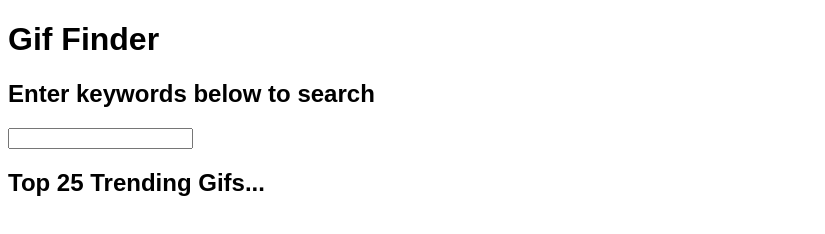
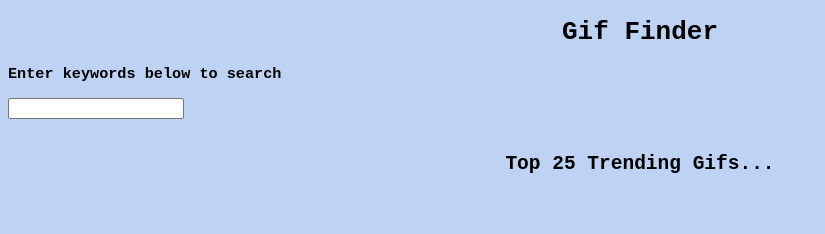
Before and after one commit to staceynapier/GiphyAPIPractice, a website: page index.html in a window 1280 px wide. Shown: the whole page, without its empty margins (0-825 px from the left). Drawn offline with Linux system fonts and the light colour scheme; no server answers.

Commit message:
updated css

```diff
--- a/index.html
+++ b/index.html
@@ -7,8 +7,9 @@
 </head>
 <body>
   <h1>Gif Finder</h1>
-    <h2>Enter keywords below to search</h2>
+    <h3 class="header" >Enter keywords below to search</h2>
     <input type="search" name="Enter keywords" id="input" onsearch= "makeSearchRequest(searchComplete)">
+      <br><br>
       <section id="search-data">
       </section>
     <h2>Top 25 Trending Gifs...</h2>
--- a/public/index.js
+++ b/public/index.js
@@ -56,14 +56,14 @@ var createSearchList = function(gif) {
   var newSection = document.querySelector('#search-data');
   console.log(newSection);
   searchImg = newSection.appendChild(document.createElement('a'));
-  searchImg.outerHTML = '<a href="'+ gif.url +'" target="_blank"><img class="gifs" src="'+ gif.images.fixed_height.webp +'" alt="'+gif.slug+'"></a>'
+  searchImg.outerHTML = '<a href="'+ gif.url +'" target="_blank"><img class="gifs" src="'+ gif.images.fixed_height.webp +'" alt="'+gif.slug+'"></a><br><br>'
   console.log(searchImg.outerHTML);
 }
 
 var createList = function(gif) {
   var section = document.querySelector('#gif-list');
   img = section.appendChild(document.createElement('a'));
-  img.outerHTML = '<a href="'+ gif.url +'" target="_blank"><img class="gifs" src="'+ gif.images.fixed_height.webp +'" alt="'+gif.slug+'"></a>'
+  img.outerHTML = '<a href="'+ gif.url +'" target="_blank"><img class="gifs" src="'+ gif.images.fixed_height.webp +'" alt="'+gif.slug+'"></a><br><br>'
   console.log(img.outerHTML);
 }
 
--- a/public/style.css
+++ b/public/style.css
@@ -1,5 +1,17 @@
-h1, h2 {
-  font-family:sans-serif;
+h1, h2, input {
+  font-family: monospace;
+  text-align: center;
+  align-content: center;
+}
+
+.header {
+  font-family: monospace;
+  text-align: left;
+}
+
+body {
+  background-color: #bed3f4;
+  align-items: center;
 }
 
 .gifs {
@@ -7,4 +19,9 @@ h1, h2 {
   height: 250px;
   width: auto;
   align-content: space-between;
+  align-items: center;
+  margin: auto;
+  vertical-align: middle;
+  display: block;
+  margin: 0 auto;
 }
```
